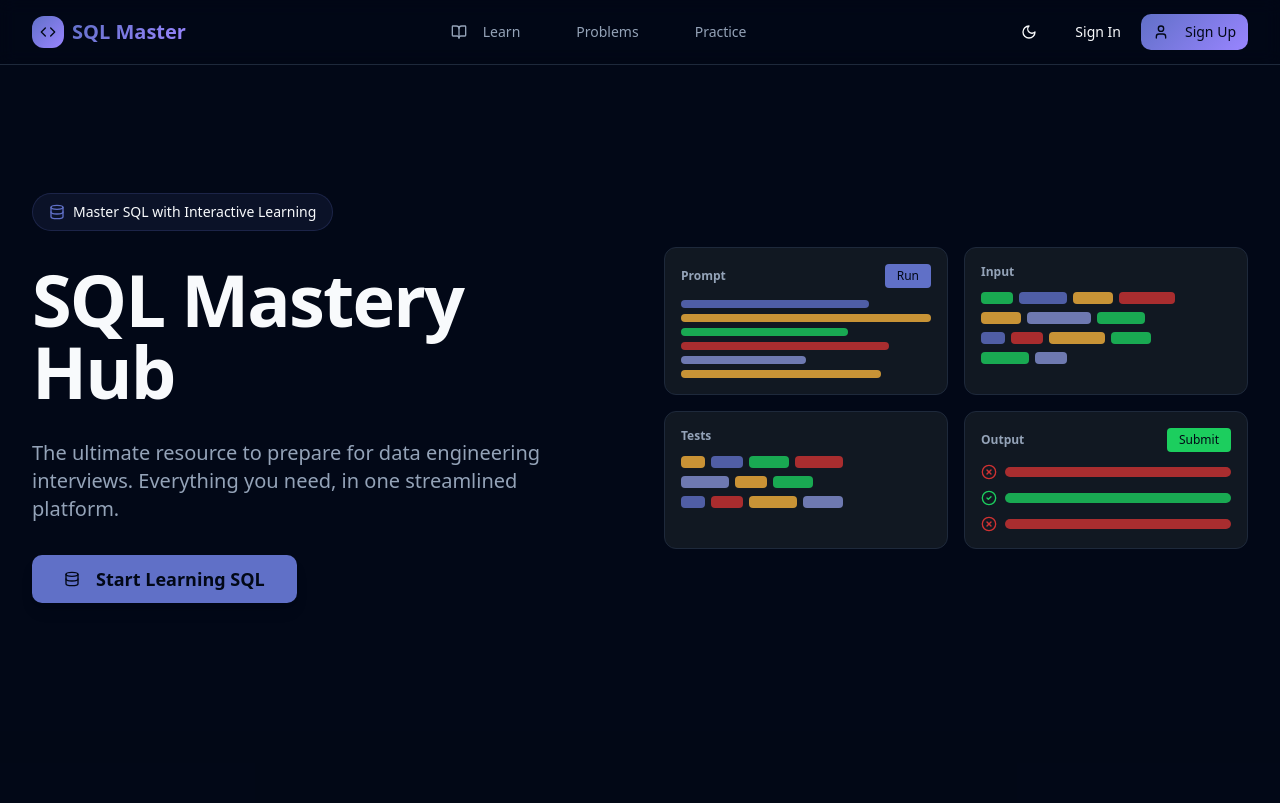
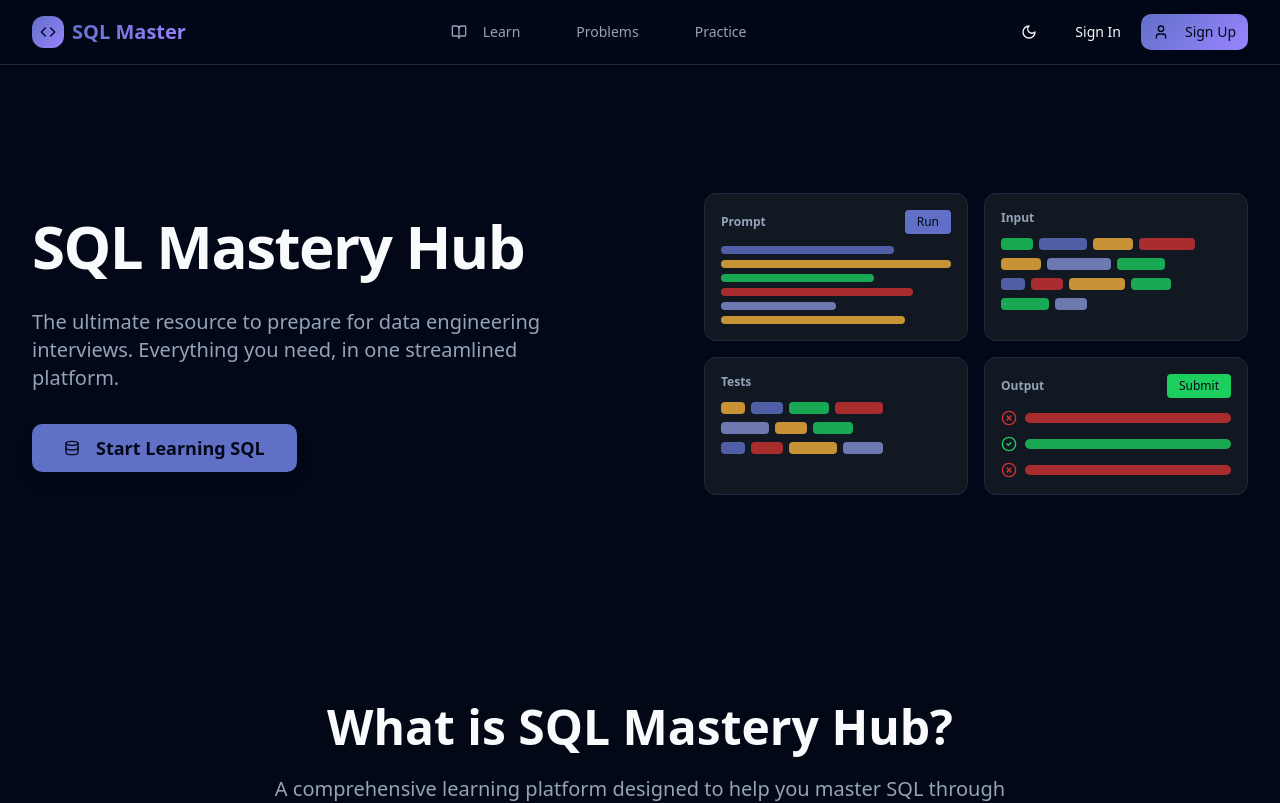
Before and after one commit to somasekhar7/sql-mastery-hub, a React (Vite) app: page / in a window 1280 px wide. Shown: the top 803 px of the page. Built offline with nearby package versions, Linux system fonts and the light colour scheme; the HTML template or start-up script is replaced by a standard one.

Commit message:
Refactor: Adjust homepage layout and add loading spinners

```diff
--- a/src/components/CodeEditorVisual.tsx
+++ b/src/components/CodeEditorVisual.tsx
@@ -1,6 +1,19 @@
-import { CheckCircle2, XCircle } from "lucide-react"
+import { CheckCircle2, XCircle, Loader2 } from "lucide-react"
+import { useState } from "react"
 
 export function CodeEditorVisual() {
+  const [isRunning, setIsRunning] = useState(false)
+
+  const handleRun = () => {
+    setIsRunning(true)
+    setTimeout(() => setIsRunning(false), 2000)
+  }
+
+  const handleSubmit = () => {
+    setIsRunning(true)
+    setTimeout(() => setIsRunning(false), 2000)
+  }
+
   return (
     <div className="relative w-full max-w-2xl">
       <div className="grid grid-cols-2 gap-4">
@@ -8,7 +21,10 @@ export function CodeEditorVisual() {
         <div className="bg-editor-bg border border-editor-border rounded-lg p-4 space-y-2">
           <div className="flex items-center justify-between mb-3">
             <span className="text-xs font-semibold text-muted-foreground">Prompt</span>
-            <button className="px-3 py-1 bg-primary text-primary-foreground text-xs font-medium rounded hover:bg-primary-light transition-colors">
+            <button
+              onClick={handleRun}
+              className="px-3 py-1 bg-primary text-primary-foreground text-xs font-medium rounded hover:bg-primary-light transition-colors"
+            >
               Run
             </button>
           </div>
@@ -82,10 +98,18 @@ export function CodeEditorVisual() {
         <div className="bg-editor-bg border border-editor-border rounded-lg p-4 space-y-2">
           <div className="flex items-center justify-between mb-3">
             <span className="text-xs font-semibold text-muted-foreground">Output</span>
-            <button className="px-3 py-1 bg-success text-success-foreground text-xs font-medium rounded hover:bg-success-light transition-colors">
+            <button
+              onClick={handleSubmit}
+              className="px-3 py-1 bg-success text-success-foreground text-xs font-medium rounded hover:bg-success-light transition-colors"
+            >
               Submit
             </button>
           </div>
+          {isRunning ? (
+            <div className="flex items-center justify-center h-24">
+              <Loader2 className="h-8 w-8 text-primary animate-spin" />
+            </div>
+          ) : (
             <div className="space-y-2.5">
               <div className="flex items-center gap-2">
                 <XCircle className="h-4 w-4 text-destructive flex-shrink-0" />
@@ -100,6 +124,7 @@ export function CodeEditorVisual() {
                 <div className="h-2.5 bg-destructive/80 rounded-full flex-1"></div>
               </div>
             </div>
+          )}
         </div>
       </div>
     </div>
--- a/src/components/HeroSection.tsx
+++ b/src/components/HeroSection.tsx
@@ -6,19 +6,14 @@ export function HeroSection() {
   return (
     <section className="relative overflow-hidden bg-background py-20 lg:py-32">
       <div className="container relative">
-        <div className="grid lg:grid-cols-2 gap-12 items-center">
+        <div className="grid lg:grid-cols-2 gap-8 lg:gap-16 items-center">
           {/* Left Column - Text Content */}
-          <div className="space-y-8">
-            <div className="inline-flex items-center gap-2 px-4 py-2 rounded-full bg-primary/10 border border-primary/20">
-              <Database className="h-4 w-4 text-primary" />
-              <span className="text-sm font-medium text-foreground">Master SQL with Interactive Learning</span>
-            </div>
-
-            <h1 className="text-5xl lg:text-6xl xl:text-7xl font-bold tracking-tight text-foreground">
+          <div className="space-y-6 lg:space-y-8">
+            <h1 className="text-4xl lg:text-5xl xl:text-6xl font-bold tracking-tight text-foreground">
               SQL Mastery Hub
             </h1>
 
-            <p className="text-xl text-muted-foreground max-w-xl">
+            <p className="text-lg lg:text-xl text-muted-foreground max-w-xl">
               The ultimate resource to prepare for data engineering interviews.
               Everything you need, in one streamlined platform.
             </p>
@@ -35,7 +30,7 @@ export function HeroSection() {
           </div>
 
           {/* Right Column - Code Editor Visual */}
-          <div className="relative">
+          <div className="relative lg:pl-8">
             <CodeEditorVisual />
           </div>
         </div>
```
Lines whose indentation alone changed are shown as unchanged.
